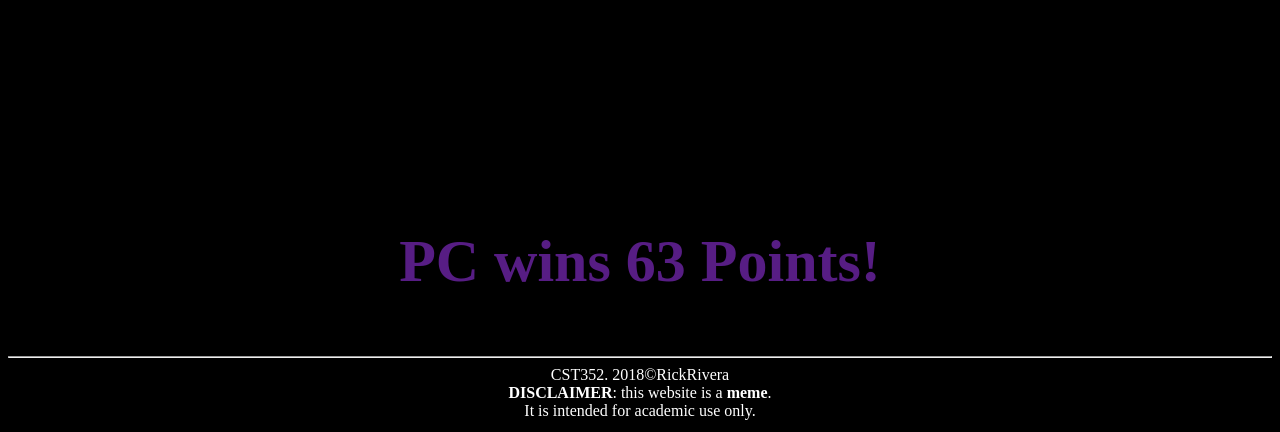
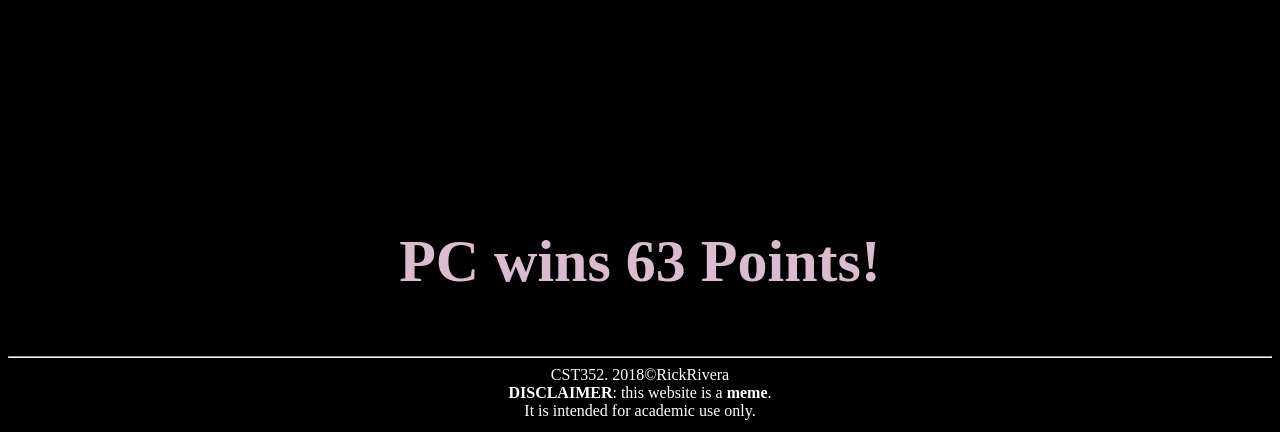
Before and after one commit to RickRiv23/cst352, a PHP site: the page made by Labs/Lab 3/index.php in a window 1280 px wide. Shown: the part 593-1025 px from the top of the page. Run offline with PHP 8.4, Linux system fonts and the light colour scheme.

Commit message:
lab 3 files

```diff
--- a/Labs/Lab 3/index.php
+++ b/Labs/Lab 3/index.php
@@ -62,9 +62,9 @@ function winner($p1, $p2){
                 font-style: strong;
                 font-size: 60px;
                 <?php
-                    $red = rand(0,255);
-                    $green = rand(0,200);
-                    $blue = rand(0,250);
+                    $red = rand(100,255);
+                    $green = rand(100,200);
+                    $blue = rand(100,250);
                      echo "color: rgb($red, $green, $blue, 1);";
                 ?>
         </style>
```
